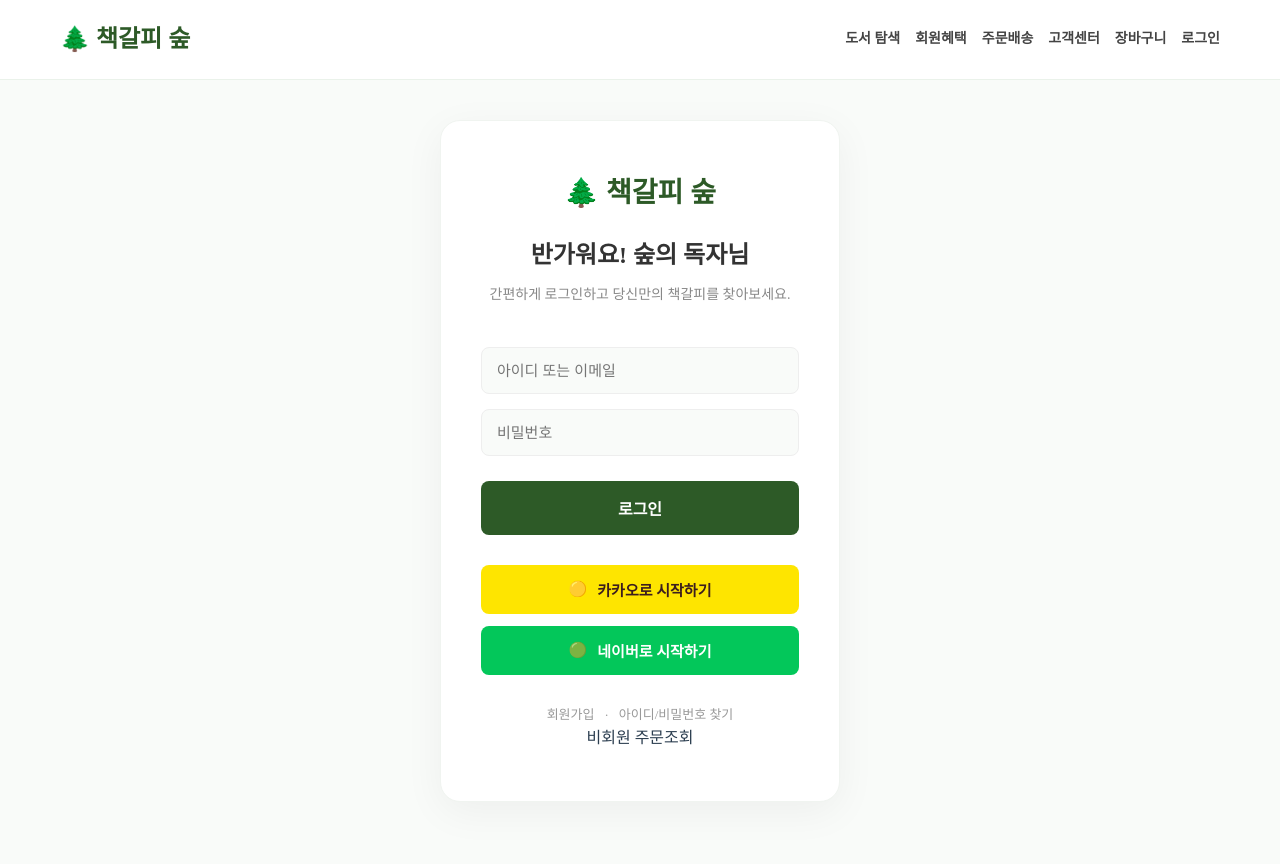
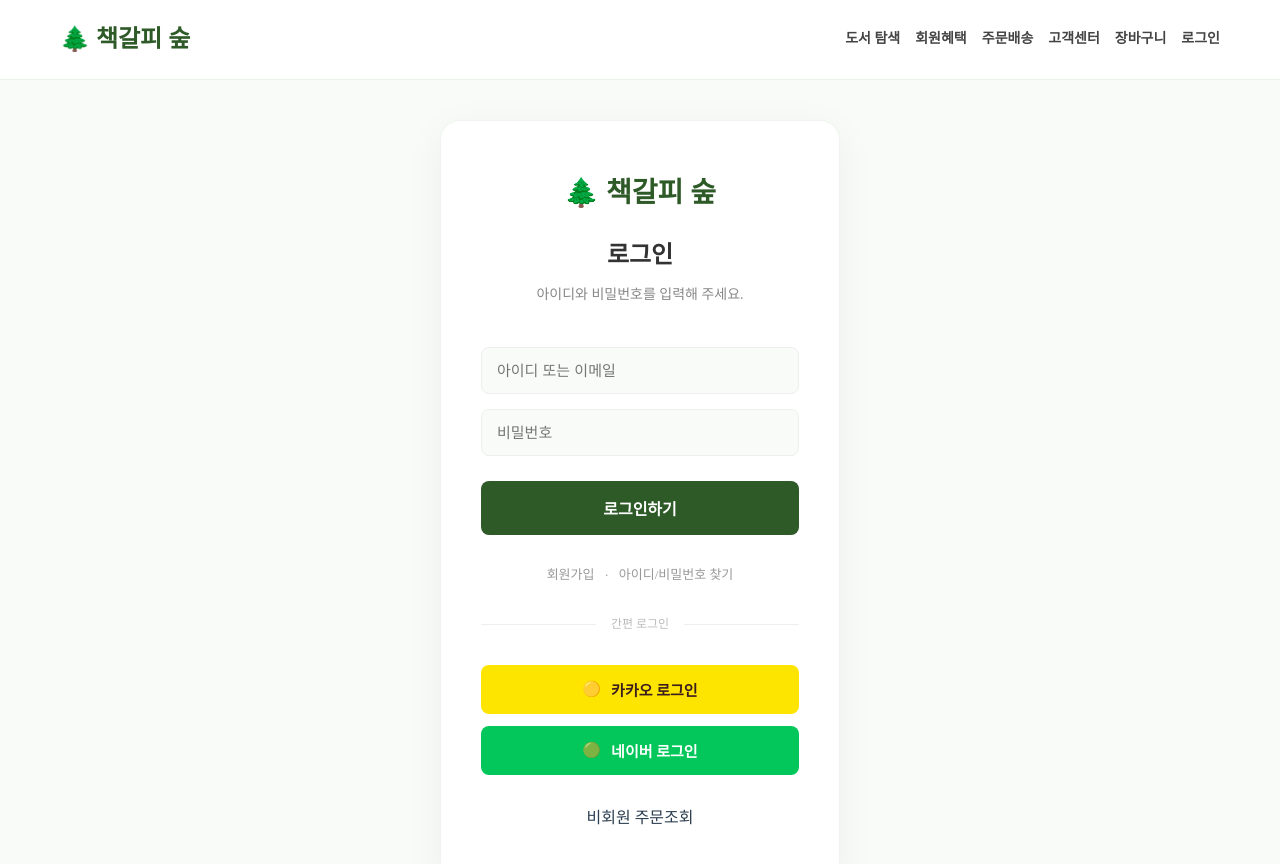
Before and after one commit to jeongjunho98/bookforest, a Next.js app: page /login in a window 1280 px wide. Shown: the top 864 px of the page. Built offline with nearby package versions, Linux system fonts and the light colour scheme.

Commit message:
fix: allow login with ID instead of email only for admin access

```diff
--- a/src/app/login/page.tsx
+++ b/src/app/login/page.tsx
@@ -6,29 +6,31 @@ import { useRouter } from "next/navigation";
 
 export default function LoginPage() {
   const router = useRouter();
-  const [email, setEmail] = useState('');
+  const [userId, setUserId] = useState('');
   const [password, setPassword] = useState('');
 
   const handleLogin = (e: React.FormEvent) => {
     e.preventDefault();
 
-    // 관리자 계정 체크
-    if (email === 'bookforestadmin' && password === 'bookforest2026') {
+    // 관리자 및 일반 계정 로그인 통합 로직
+    if (userId === 'bookforestadmin' && password === 'bookforest2026') {
       localStorage.setItem('userRole', '관리자');
-      localStorage.setItem('userName', '정준호');
-      alert('관리자 계정으로 로그인되었습니다. 관리자 센터로 이동합니다.');
+      localStorage.setItem('userName', '최고관리자');
+      alert('관리자 센터에 접속합니다.');
       router.push('/admin');
-      return;
+    } else if (userId && password) {
+      // 일반 회원 시뮬레이션
+      localStorage.setItem('userRole', '회원');
+      localStorage.setItem('userName', userId);
+      alert(`${userId}님, 환영합니다!`);
+      router.push('/');
+    } else {
+      alert('아이디와 비밀번호를 모두 입력해주세요.');
     }
-
-    // 일반 로그인 (Mock)
-    alert('일반 회원으로 로그인되었습니다.');
-    localStorage.setItem('userRole', '회원');
-    router.push('/');
   };
 
   const handleSocialLogin = (provider: string) => {
-    alert(`${provider} 로그인을 시작합니다. (실제 연동을 위해선 Supabase 설정이 필요합니다.)`);
+    alert(`${provider} 로그인을 시작합니다. (현재는 아이디 로그인 방식을 권장합니다.)`);
   };
 
   return (
@@ -38,18 +40,22 @@ export default function LoginPage() {
           <div className={styles.logoArea}>
             <Link href="/">🌲 책갈피 숲</Link>
           </div>
-          <h1>반가워요! 숲의 독자님</h1>
-          <p className={styles.subtitle}>간편하게 로그인하고 당신만의 책갈피를 찾아보세요.</p>
+          <h1>로그인</h1>
+          <p className={styles.subtitle}>아이디와 비밀번호를 입력해 주세요.</p>
 
           <form className={styles.emailForm} onSubmit={handleLogin}>
+            <div className={styles.inputWrapper}>
               <input
                 type="text"
                 placeholder="아이디 또는 이메일"
                 className={styles.input}
-              value={email}
-              onChange={(e) => setEmail(e.target.value)}
+                value={userId}
+                onChange={(e) => setUserId(e.target.value)}
                 required
+                autoComplete="username"
               />
+            </div>
+            <div className={styles.inputWrapper}>
               <input
                 type="password"
                 placeholder="비밀번호"
@@ -57,23 +63,29 @@ export default function LoginPage() {
                 value={password}
                 onChange={(e) => setPassword(e.target.value)}
                 required
+                autoComplete="current-password"
               />
-            <button type="submit" className={styles.submitBtn}>로그인</button>
+            </div>
+            <button type="submit" className={styles.submitBtn}>로그인하기</button>
           </form>
-
-          <div className={styles.socialGroup}>
-            <button className={`${styles.socialBtn} ${styles.kakao}`} onClick={() => handleSocialLogin('kakao')}>
-              <span className={styles.icon}>🟡</span> 카카오로 시작하기
-            </button>
-            <button className={`${styles.socialBtn} ${styles.naver}`} onClick={() => handleSocialLogin('naver')}>
-              <span className={styles.icon}>🟢</span> 네이버로 시작하기
-            </button>
-          </div>
 
           <div className={styles.footerLinks}>
             <Link href="/signup">회원가입</Link>
             <span className={styles.dot}>·</span>
             <Link href="/account-recovery">아이디/비밀번호 찾기</Link>
+          </div>
+
+          <div className={styles.divider}>
+            <span>간편 로그인</span>
+          </div>
+
+          <div className={styles.socialGroup}>
+            <button className={`${styles.socialBtn} ${styles.kakao}`} onClick={() => handleSocialLogin('kakao')}>
+              <span className={styles.icon}>🟡</span> 카카오 로그인
+            </button>
+            <button className={`${styles.socialBtn} ${styles.naver}`} onClick={() => handleSocialLogin('naver')}>
+              <span className={styles.icon}>🟢</span> 네이버 로그인
+            </button>
           </div>
 
           <div className={styles.nonMemberArea}>
```
Lines whose indentation alone changed are shown as unchanged.
